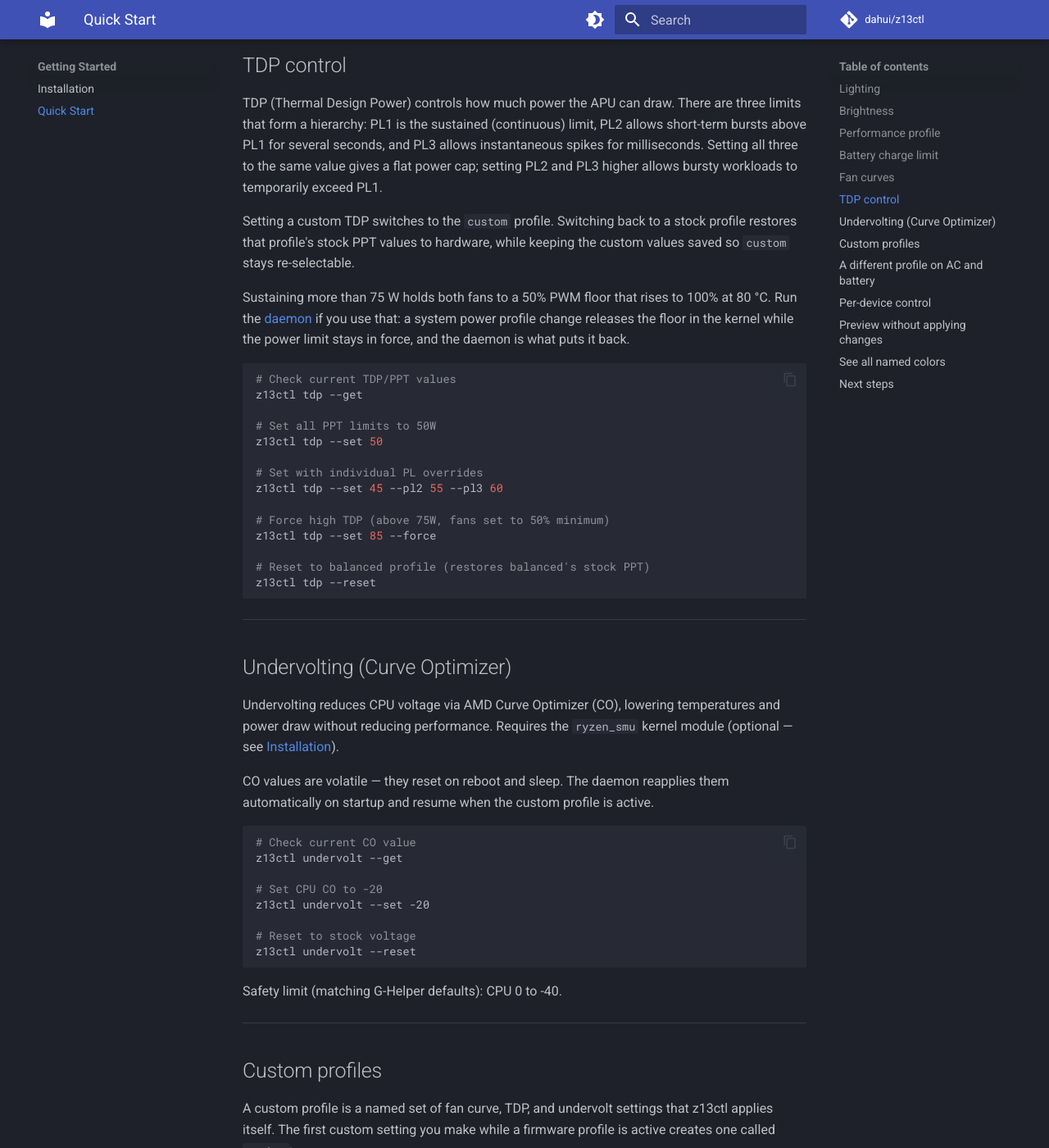
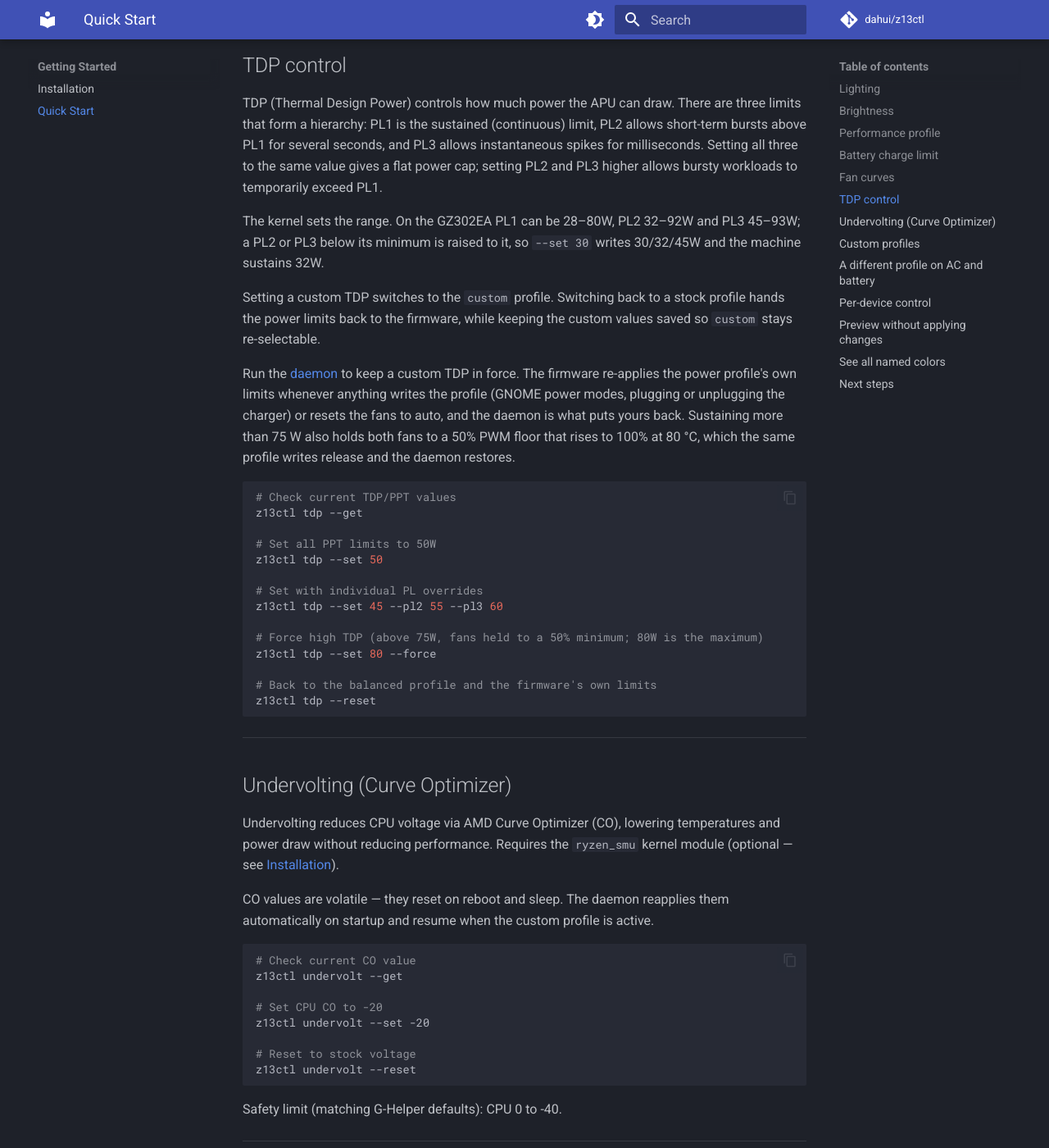
Before and after one commit to dahui/z13ctl, an MkDocs documentation site: the page built from docs/getting-started.md, in a window 1280 px wide and 1400 px high, scrolled down 2299 px. Shown: the whole window at 82% size. Built offline with MkDocs 1.6.1 and Material for MkDocs 9.7.7, drawn with Linux system fonts in a browser that asks for light colours; comment, search, counter and statistics services are not loaded.

Commit message:
docs: bring the docs up to date for 1.4.0

````diff
--- a/docs/getting-started.md
+++ b/docs/getting-started.md
@@ -118,14 +118,20 @@ instantaneous spikes for milliseconds. Setting all three to the same value gives
 a flat power cap; setting PL2 and PL3 higher allows bursty workloads to
 temporarily exceed PL1.
 
+The kernel sets the range. On the GZ302EA PL1 can be 28–80W, PL2 32–92W and PL3
+45–93W; a PL2 or PL3 below its minimum is raised to it, so `--set 30` writes
+30/32/45W and the machine sustains 32W.
+
 Setting a custom TDP switches to the `custom` profile. Switching back to a stock
-profile restores that profile's stock PPT values to hardware, while keeping the
-custom values saved so `custom` stays re-selectable.
+profile hands the power limits back to the firmware, while keeping the custom
+values saved so `custom` stays re-selectable.
 
-Sustaining more than 75 W holds both fans to a 50% PWM floor that rises to 100%
-at 80 °C. Run the [daemon](daemon.md) if you use that: a system power profile
-change releases the floor in the kernel while the power limit stays in force,
-and the daemon is what puts it back.
+Run the [daemon](daemon.md) to keep a custom TDP in force. The firmware
+re-applies the power profile's own limits whenever anything writes the profile
+(GNOME power modes, plugging or unplugging the charger) or resets the fans to
+auto, and the daemon is what puts yours back. Sustaining more than 75 W also
+holds both fans to a 50% PWM floor that rises to 100% at 80 °C, which the same
+profile writes release and the daemon restores.
 
 ```sh
 # Check current TDP/PPT values
@@ -137,10 +143,10 @@ z13ctl tdp --set 50
 # Set with individual PL overrides
 z13ctl tdp --set 45 --pl2 55 --pl3 60
 
-# Force high TDP (above 75W, fans set to 50% minimum)
-z13ctl tdp --set 85 --force
+# Force high TDP (above 75W, fans held to a 50% minimum; 80W is the maximum)
+z13ctl tdp --set 80 --force
 
-# Reset to balanced profile (restores balanced's stock PPT)
+# Back to the balanced profile and the firmware's own limits
 z13ctl tdp --reset
 ```
 
````
Also changed, not shown: README.md (+4 -3 lines), docs/api.md (+15 -0 lines), docs/commands.md (+44 -19 lines), docs/daemon.md (+8 -4 lines), docs/index.md (+6 -4 lines), 5 other files.
